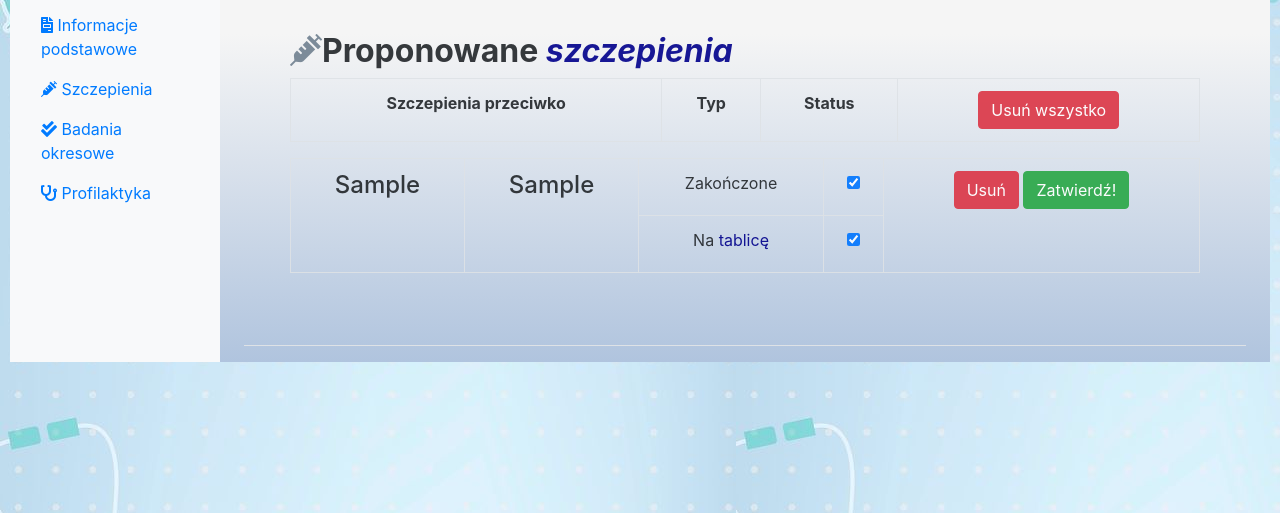
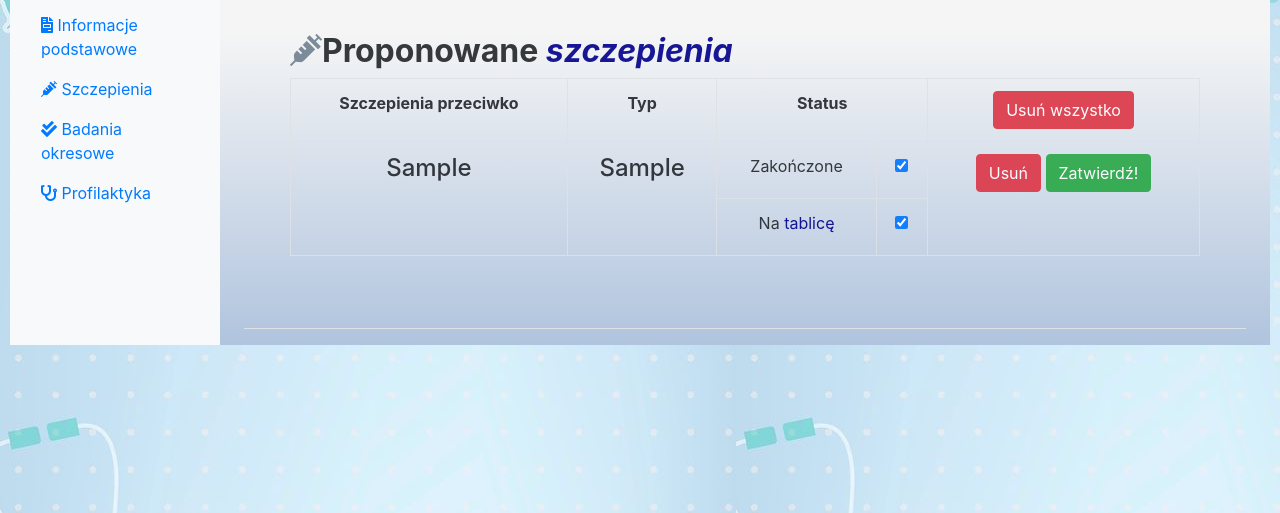
Before and after one commit to 3Rii/Med-Assist, a Flask app: page /vaccines in a window 1280 px wide. Shown: the part 58-571 px from the top of the page. Run offline with Flask 2, Linux system fonts and the light colour scheme; the visitor is signed in with stand-in values (Sample User, id 1); tables that the repository leaves empty hold one stand-in row (values such as "Sample post"); lists and menus that the app fills with data are empty; parts of the project's set-up code (start-up, migrations or seed data) failed here and were passed over; some libraries are stand-ins or nearby versions.

Commit message:
Fixing Table line-up in progress

```diff
--- a/templates/forms/prevention.html
+++ b/templates/forms/prevention.html
@@ -17,7 +17,7 @@
                         <tr>
                             <th>Program</th>
                             <th>Link gov</th>
-                            <th colspan="4">Status</th>
+                            <th colspan="2">Status</th>
                             <th><a href="{{ url_for('ClearPrev')}}" class="btn btn-danger btn-xs" action="{{url_for('ClearPrev')}}" method="POST" onclick="return confirm('Ta akcja spowoduje usunięcie wszystkich rekordów, kontynuować?')">Usuń wszystko</a></th>
                         </tr>
 
@@ -26,6 +26,7 @@
                         <tr>
                             <td style="vertical-align: center; text-align: center" rowspan="2"><h4>{{ p.nazwa }}</h4></td>
                             <td style="vertical-align: center; text-align: center" rowspan="2"><a href="http://{{ p.link_gov }}">Kliknij</a></td>
+
                             <td>
                                 <label>Zakończone</label>
                             </td>
--- a/templates/forms/vaccines.html
+++ b/templates/forms/vaccines.html
@@ -10,25 +10,26 @@
 
             <div class="jumbotron p-3" style="background: transparent; opacity: 0.90">
                 <h2 style="justify-content: center"><i class="fas fa-syringe" style="color: slategrey"></i><b>Proponowane </b><b style="color: darkblue"><i>szczepienia</i></b></h2>
-                        <table class="table align-middle text-center table-bordered" style="border-style: groove">
+                        <table class="table justify-content-center align-middle text-center table-bordered" style="border-style: groove">
                         <tr>
                             <th>Szczepienia przeciwko</th>
                             <th>Typ</th>
-                            <th colspan="4">Status</th>
+                            <th colspan="2">Status</th>
                             <th><a href="{{ url_for('ClearVacc')}}" class="btn btn-danger btn-xs" action="{{url_for('ClearVacc')}}" method="POST" onclick="return confirm('Ta akcja spowoduje usunięcie wszystkich rekordów, kontynuować?')">Usuń wszystko</a></th>
                         </tr>
-			</table>
 
         {% for v in vacc %}
-		<form method="POST" action="{{ url_for('VaccChoice', id=v.id) }}">
+		                <form method="POST" action="{{ url_for('VaccChoice', id=v.id) }}">
 
-                        <table class="table text-center table-bordered" style="border-style: groove">
+
                         <tr>
                             <td style="vertical-align: center; text-align: center" rowspan="2"><h4>{{ v.nazwa }}</h4></td>
                             <td style="vertical-align: center; text-align: center" rowspan="2"><h4>{{ v.typ }}</h4></td>
+
                             <td>
                                 <label>Zakończone</label>
                             </td>
+
                             <td style="vertical-align: center; text-align: center">
 
                               <div>
@@ -48,8 +49,8 @@
                                         <button class="btn btn-success justify-content-center" type="submit">Zatwierdź!</button>
                                     </div>
                             </td>
+                        </tr>
 
-                        </tr>
                         <tr>
                             <td>
                                 <label>Na <span style="color: darkblue">tablicę</span></label>
@@ -65,12 +66,12 @@
                                         {% endif %}>
                                      </div>
                               </div>
+                            </td>
 
-                            </td>
                         </tr>
-		</table>
-	</form>
-{% endfor %}
+  {% endfor %}
+                        </form>
+		                </table>
             </div>
       </div>
    </div>
```
